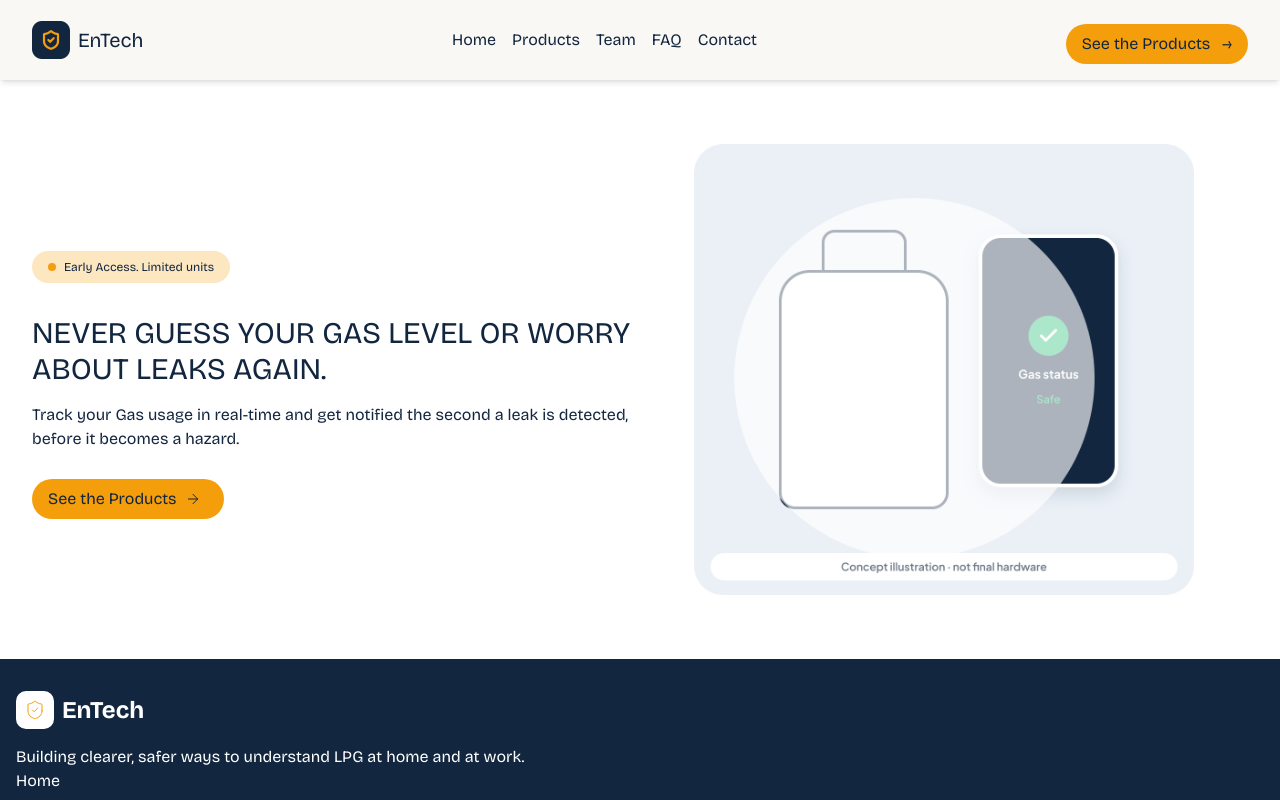
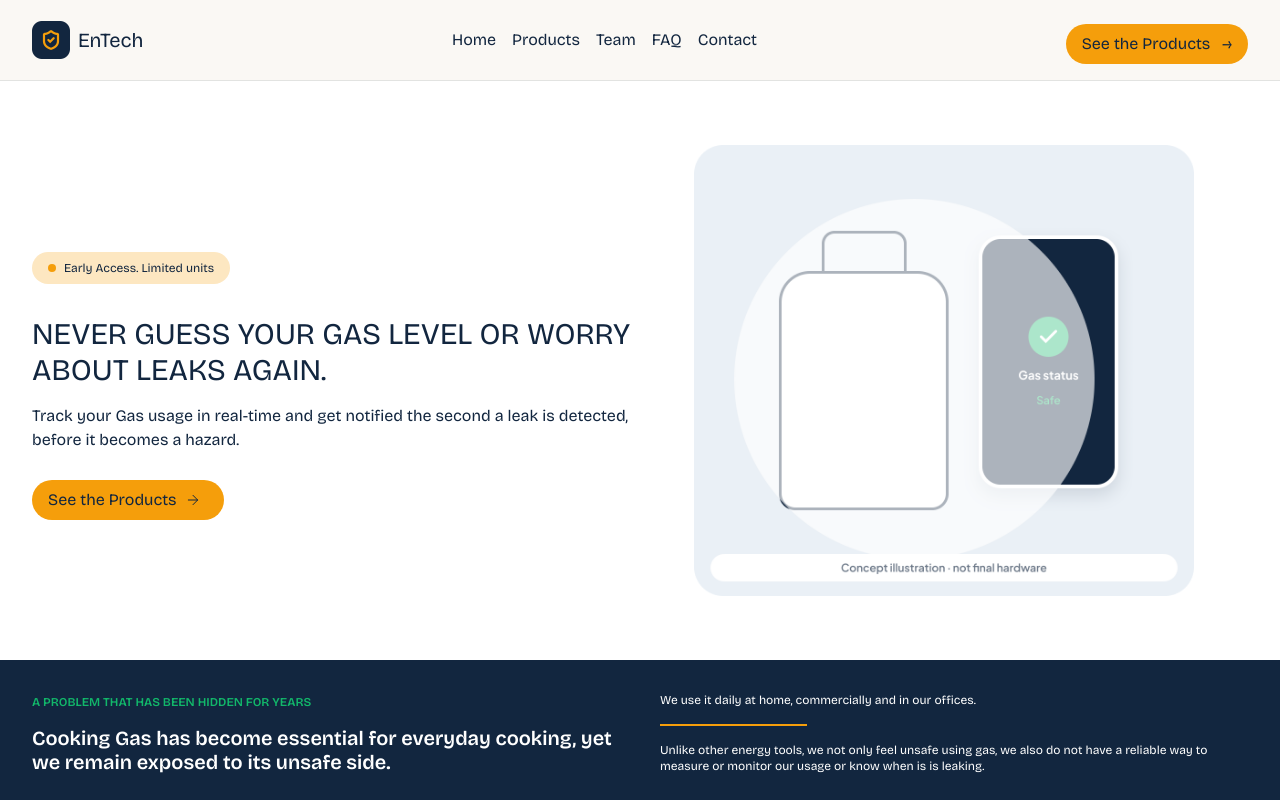
Before and after one commit to Adefenwa/entech, a Next.js app: page / in a window 1280 px wide. Shown: the top 800 px of the page. Built offline with nearby package versions, Linux system fonts and the light colour scheme.

Commit message:
fix: correct background color in globals.css and update Header component styling; finished two sections in the landing page

```diff
--- a/src/app/globals.css
+++ b/src/app/globals.css
@@ -1,7 +1,7 @@
 @import "tailwindcss";
 
 :root {
-  --background: #fff;
+  --background: ##faf8f4;
   --foreground: #000;
 }
 
@@ -15,7 +15,7 @@
 
 @media (prefers-color-scheme: dark) {
   :root {
-    --background: #fff;
+    --background: #faf8f4;
     --foreground: #000;
   }
 }
--- a/src/app/page.tsx
+++ b/src/app/page.tsx
@@ -41,6 +41,33 @@ export default function Home() {
           />
         </div>
       </section>
+      <section id="problem" className="bg-[#12263F] mx-auto py-4 md:py-8 ">
+        <div
+          id="problem--container"
+          className="w-19/20 mx-auto md:flex md:justify-between items-end md:gap-10"
+        >
+          <div id="row--1" className="md:w-1/2">
+            <p className="text-[#12b76a] font-semibold uppercase text-xs mb-4">
+              a problem that has been hidden for years
+            </p>
+            <h2 className="text-[#fff] text-xl/6 font-semibold mb-8 md:mb-0">
+              Cooking Gas has become essential for everyday cooking, yet we
+              remain exposed to its unsafe side.
+            </h2>
+          </div>
+          <div id="row--2" className="md:w-1/2">
+            <p className="text-[#fff] font-thin text-xs mb-4">
+              We use it daily at home, commercially and in our offices.
+            </p>
+            <hr className="hidden md:block border-1 border-[#f59e0b] w-1/4 my-4" />
+            <p className="text-[#fff] font-thin text-xs ">
+              Unlike other energy tools, we not only feel unsafe using gas, we
+              also do not have a reliable way to measure or monitor our usage or
+              know when is is leaking.
+            </p>
+          </div>
+        </div>
+      </section>
     </main>
   );
 }
--- a/src/components/Header.tsx
+++ b/src/components/Header.tsx
@@ -4,7 +4,7 @@ import Link from "next/link";
 import MobileMenu from "./MobileMenu";
 export default function Header() {
   return (
-    <header className="sticky top-0 z-40 bg-[#FAF8F4] text-[#12263F]  shadow-md">
+    <header className="sticky top-0 z-40 bg-[#FAF8F4] text-[#12263F]  border-b  border-[#12263F]/10">
       <div className="flex justify-between py-4 w-19/20 md:mx-auto md:max-w-7xl md:items-center">
         <Link href="/" className="flex items-center space-x-2">
           <Image src="/logo.png" alt="EnTech Logo" width={38} height={38} />
```
